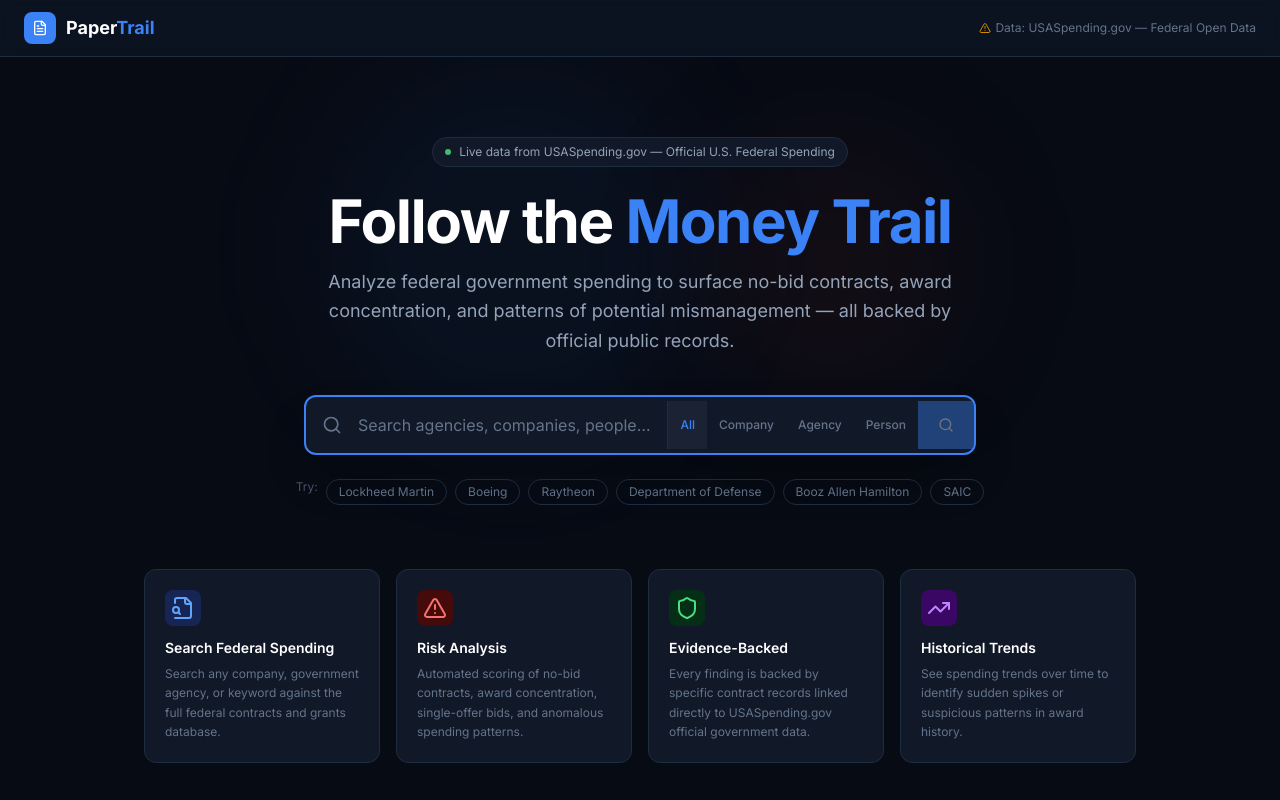
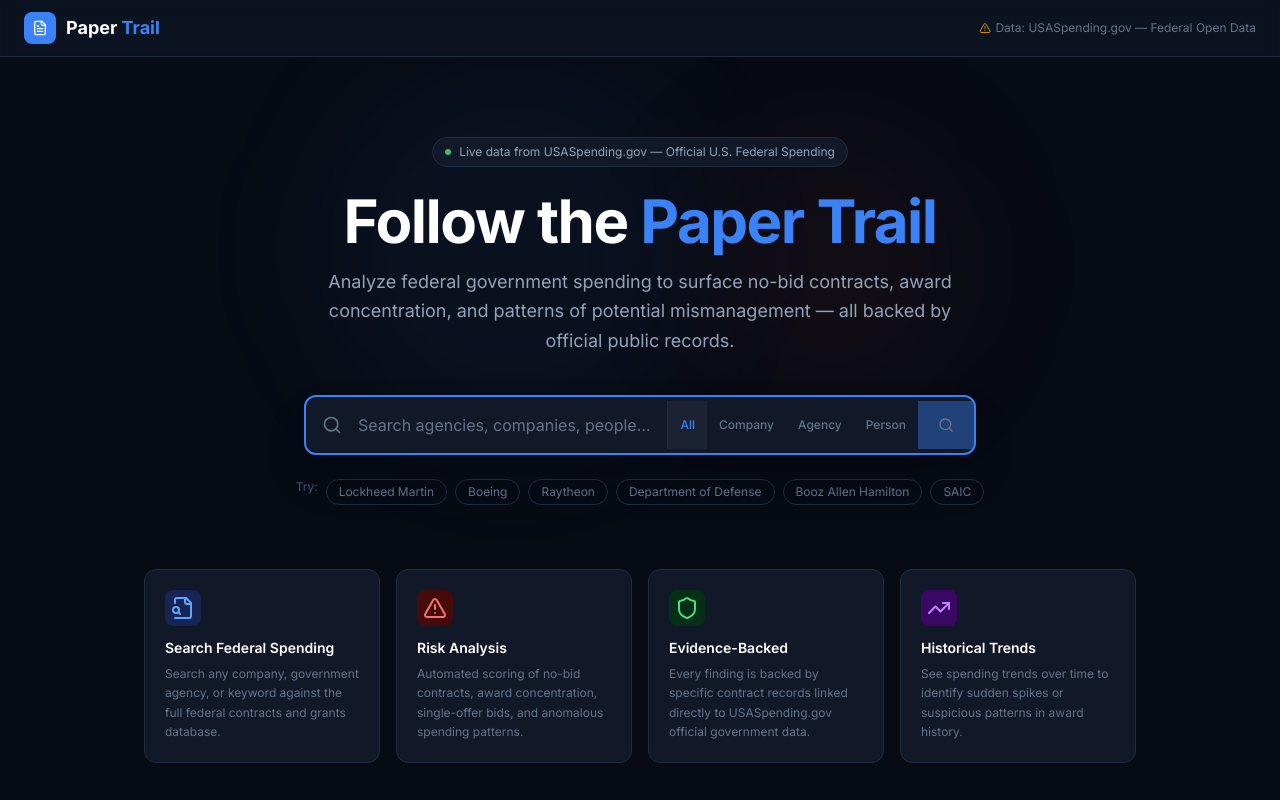
Before and after one commit to hello-me-and-me2/PaperTrail, a React (Vite) app in the folder client/: page / in a window 1280 px wide. Shown: the top 800 px of the page. Built offline with nearby package versions, Linux system fonts and the light colour scheme.

Commit message:
style: rename app display name to Paper Trail
https://claude.ai/code/session_0141vw6CytRByBr3VuvmzD5K

```diff
--- a/client/index.html
+++ b/client/index.html
@@ -4,7 +4,7 @@
     <meta charset="UTF-8" />
     <link rel="icon" type="image/svg+xml" href="/favicon.svg" />
     <meta name="viewport" content="width=device-width, initial-scale=1.0" />
-    <title>PaperTrail — Government Spending Analyzer</title>
+    <title>Paper Trail — Government Spending Analyzer</title>
     <meta name="description" content="Analyze government spending, identify mismanagement, and follow the money trail with publicly available data." />
     <link rel="preconnect" href="https://fonts.googleapis.com" />
     <link href="https://fonts.googleapis.com/css2?family=JetBrains+Mono:wght@400;500;600&family=Inter:wght@400;500;600;700;800&display=swap" rel="stylesheet" />
--- a/client/src/components/Header.tsx
+++ b/client/src/components/Header.tsx
@@ -13,7 +13,7 @@ export default function Header() {
             <FileText className="w-4 h-4 text-white" />
           </div>
           <div>
-            <span className="text-white font-bold text-lg leading-none">Paper</span>
+            <span className="text-white font-bold text-lg leading-none">Paper </span>
             <span className="text-accent font-bold text-lg leading-none">Trail</span>
           </div>
         </Link>
--- a/client/src/pages/Home.tsx
+++ b/client/src/pages/Home.tsx
@@ -58,7 +58,7 @@ export default function Home() {
 
           <h1 className="text-5xl sm:text-6xl font-bold text-white mb-4 tracking-tight leading-tight">
             Follow the{' '}
-            <span className="text-accent">Money Trail</span>
+            <span className="text-accent">Paper Trail</span>
           </h1>
           <p className="text-lg text-slate-400 mb-10 max-w-2xl mx-auto leading-relaxed">
             Analyze federal government spending to surface no-bid contracts, award concentration, and
```
